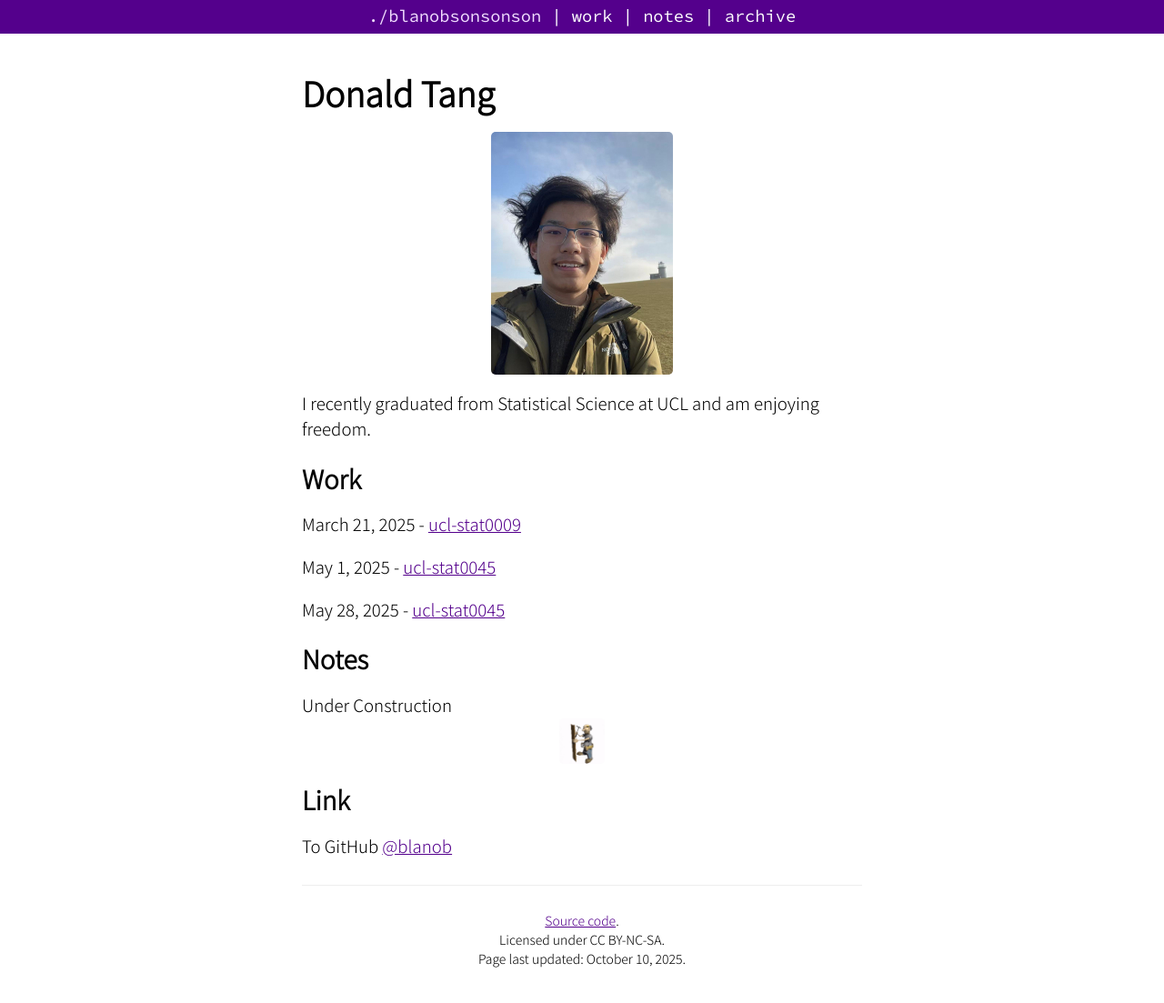
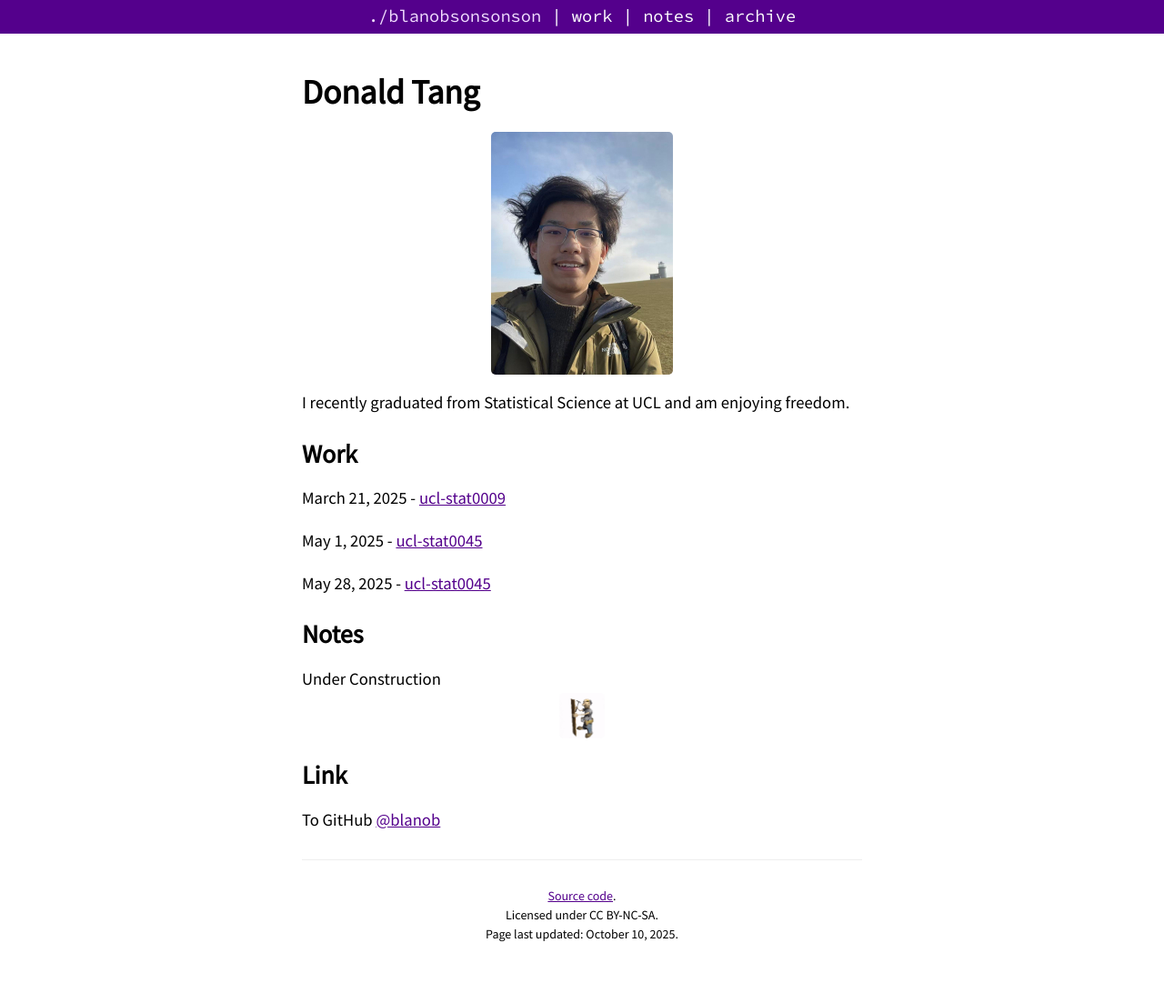
Before and after one commit to blanob/blanob.github.io, a Jekyll site: the page built from index.md, in a window 1280 px wide. Shown: the whole page at 91% size. Built offline with Jekyll 4.4.1, drawn with Linux system fonts in a browser that asks for light colours; after the commit the page ends 1075 px from its top, so only the background shows below that.

Commit message:
Update main.css

```diff
--- a/assets/css/main.css
+++ b/assets/css/main.css
@@ -15,7 +15,7 @@
 html {
 /*  font-size: 14px;
   font-family: "Source Sans Pro", "Helvetica Neue", Helvetica, Arial, sans-serif;*/
-  font-family: 'Noto Sans JP', "Source Sans Pro", sans-serif;
+  font-family: "Source Sans Pro", sans-serif;
   font-size: 14pt;
   line-height: 1.5;
 }
@@ -209,6 +209,7 @@ hr {
   left: 0;
   width: 100%;
   height: 100%;
+  border: 0;
 }
 
 /* Elements */
@@ -312,6 +313,10 @@ input[type=checkbox]:checked ~ .menu-label:after {
     text-align: initial;
   }
 
+  input[type=checkbox]:checked ~ .trigger {
+    display: inline;
+  }
+
   .nav-link {
     display: initial;
   }
@@ -368,6 +373,9 @@ input[type=checkbox]:checked ~ .menu-label:after {
   h1.title { text-align: center; }
   h1, h2, h3, h4, h5, h6 { break-after: avoid-page; page-break-after: avoid; }
   #content hr:last-of-type { display: none; }
-  #content pre { break-inside: avoid-page; page-break-inside: avoid; }
+  #content pre { break-inside: avoid-page; page-break-inside: avoid; white-space: pre-wrap; }
   #content div.small:last-of-type { display: none; }
+  a[href^="https://"]::after, a[href^="http://"]::after {
+    content: "("attr(href)")"; font-family: monospace; margin: 0 .25em;
+  }
 }
```
